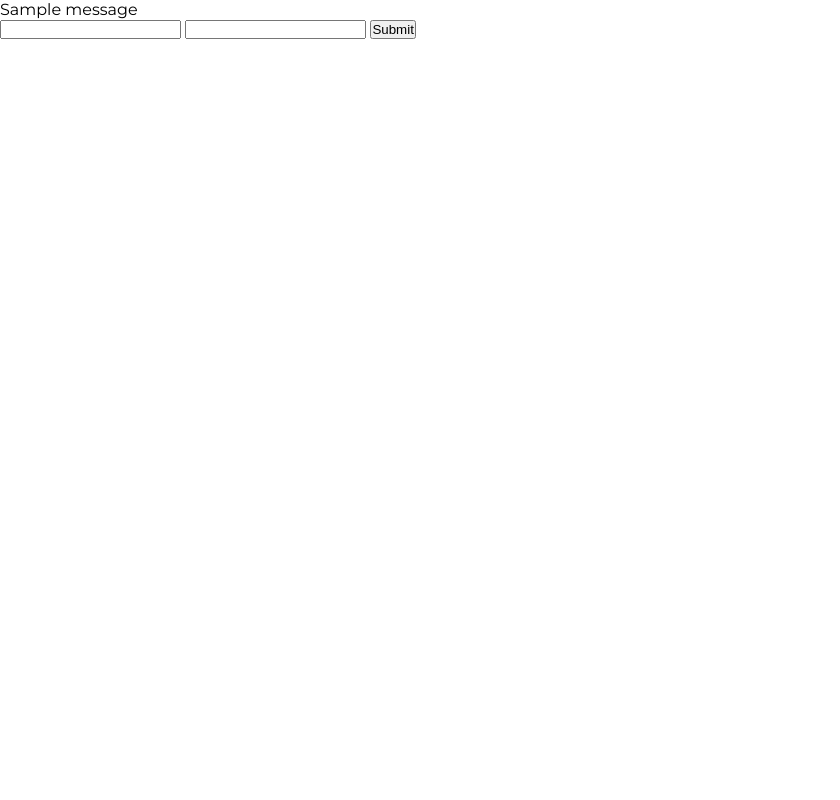
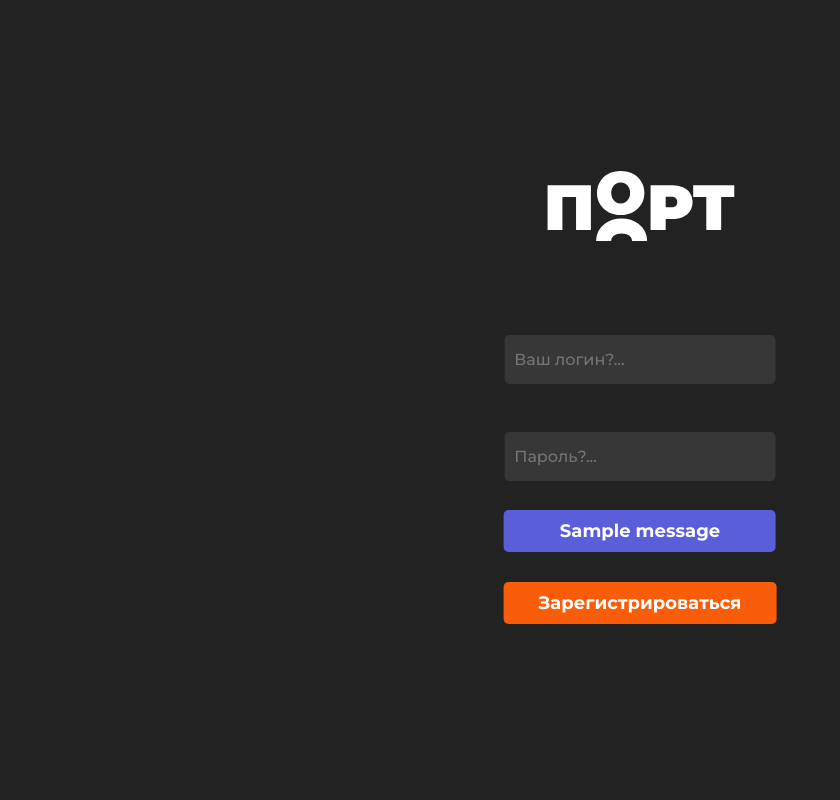
Before and after one commit to a1k0u/tula-hack, a Flask app: page /registration in a window 1280 px wide. Shown: the whole page, without its empty margins (0-840 px from the left). Run offline with Flask 2, Linux system fonts and the light colour scheme; one stand-in notice (Sample message) is shown; parts of the project's set-up code (start-up, migrations or seed data) failed here and were passed over.

Commit message:
registration page

```diff
--- a/app.py
+++ b/app.py
@@ -85,16 +85,16 @@ def registration():
     db = get_db()
     database: DataBase = DataBase(db)
     if request.method == "POST":
-        if len(request.form['username'] + request.form['password']) > 8:
+        if len(request.form['username']) and len(request.form['password']):
             password_hash = generate_password_hash(request.form['password'])
             res = database.add_user(request.form['username'], password_hash)
             if res:
                 flash("Регистрация успешна!", "success")
                 return redirect(url_for('login'))
             else:
-                flash("Ошибка при добавлении в БД", "error")
+                flash("Такой пользователь уже существует!", "error")
         else:
-            flash("Неверно заполнены поля", "error")
+            flash("Некоторые поля не заполнены!", "error")
     return render_template('registration.html', title='Registration page')
 
 
--- a/templates/registration.html
+++ b/templates/registration.html
@@ -1,12 +1,18 @@
 {% extends 'base.html' %}
 {% block content %}
 {{ super() }}
-    {% for cat, msg in get_flashed_messages(True) %}
-    <div>{{ msg }}</div>
-    {% endfor %}
-    <form action="{{ url_for('registration') }}" method="post">
-        <input type="text" name="username">
-        <input type="password" name="password">
-        <input type="submit">
-    </form>
+    <div class="main_background">
+        <form class="registration" action="{{ url_for('registration') }}" method="post">
+            <img class="img_logo" src="/static/images/logo.svg">
+            <br/>
+            <input type="text" name="username" placeholder="Ваш логин?..."><br/>
+            <br/>
+            <input type="password" name="password" placeholder="Пароль?...">
+            <br>
+            {% for cat, msg in get_flashed_messages(True) %}
+                <div class="flash {{ cat }}">{{ msg }}</div>
+            {% endfor %}
+            <button type="submit">Зарегистрироваться</button>
+        </form>
+     </div>
 {% endblock %}
```
Also changed, not shown: db.db.
